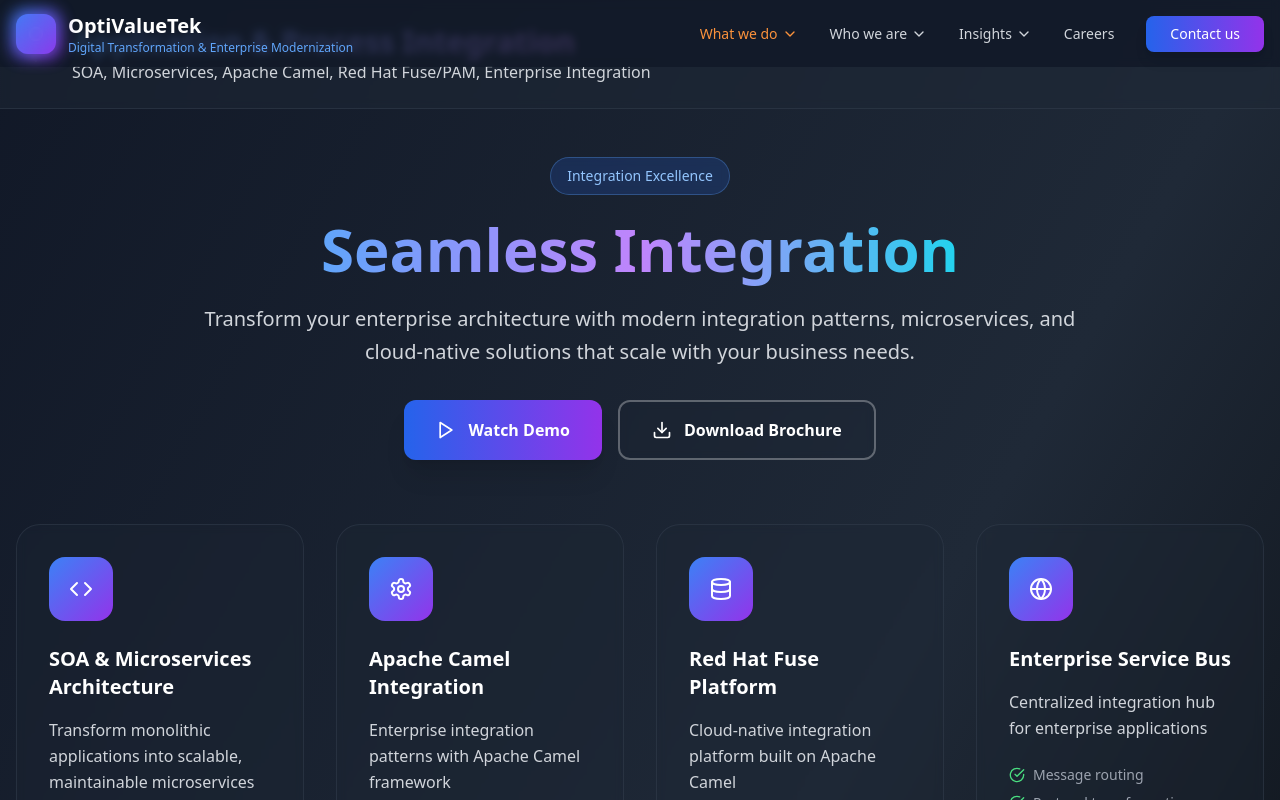
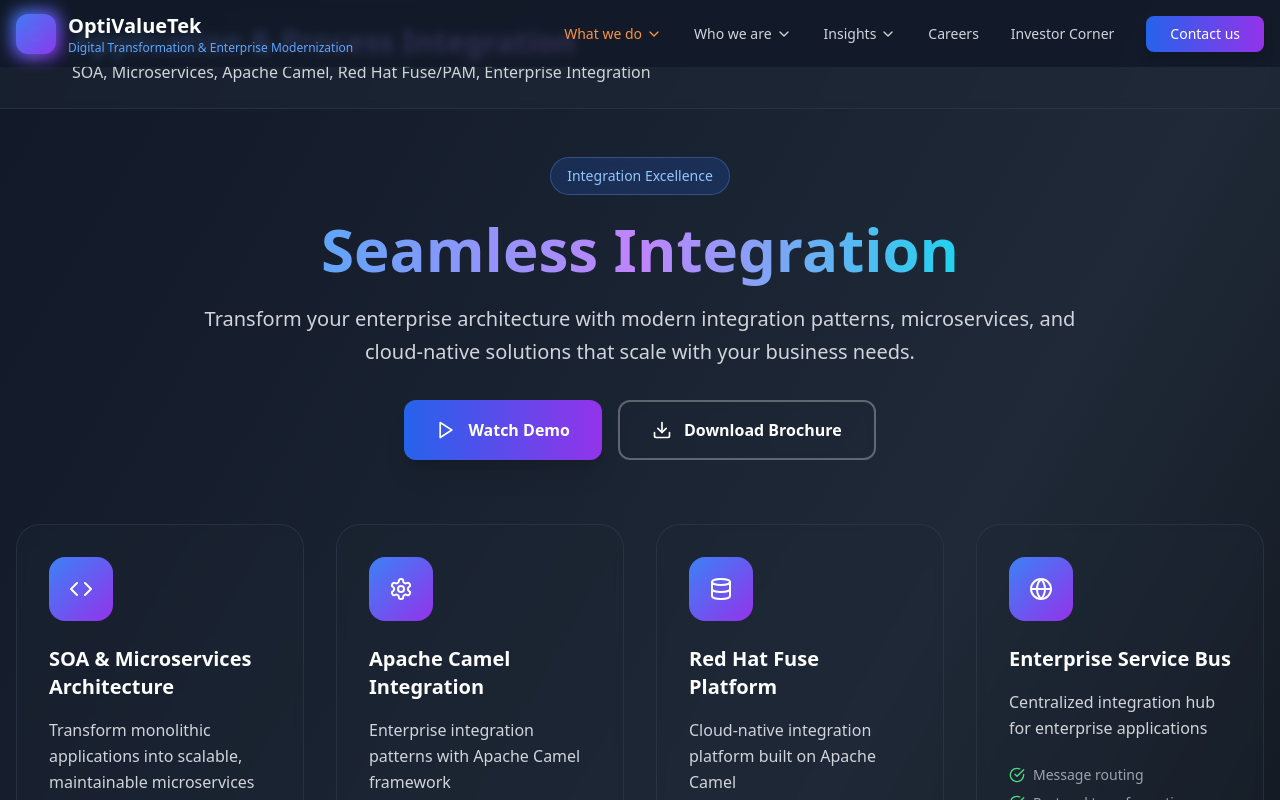
Before and after one commit to baludeepak7/optivaluetek, a React (Vite) app: page /optivaluetek/services/application-integration in a window 1280 px wide. Shown: the top 800 px of the page. Built offline with nearby package versions, Linux system fonts and the light colour scheme.

Commit message:
Fix header to include Investor Corner in navigation

```diff
--- a/src/components/Header.tsx
+++ b/src/components/Header.tsx
@@ -54,7 +54,8 @@
         { name: 'Technology Blogs', href: '#insights' }
       ]
     },
-    { name: 'Careers', href: '#careers' }
+    { name: 'Careers', href: '#careers' },
+    { name: 'Investor Corner', href: '/investor-corner' }
   ];
 
   const scrollToSection = (href: string) => {
```
